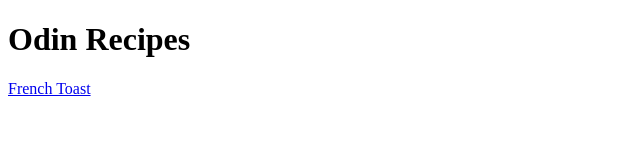
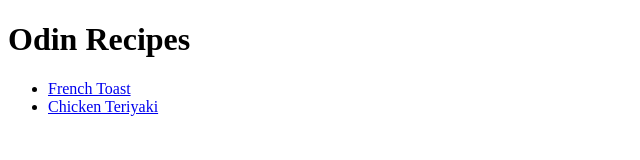
Before and after one commit to hansagg02/odin-recipes, a plain HTML site: page index.html in a window 1280 px wide. Shown: the whole page, without its empty margins (0-640 px from the left). Drawn offline with Linux system fonts and the light colour scheme.

Commit message:
Added the chicken teriyaki recipe

```diff
--- a/index.html
+++ b/index.html
@@ -7,6 +7,9 @@
 </head>
 <body>
     <h1>Odin Recipes</h1>
-    <a href="./recipes/frenchtoast.html">French Toast</a>
+    <ul>
+        <li><a href="./recipes/frenchtoast.html">French Toast</a></li>
+        <li><a href= "./recipes/chickenteriyaki.html"> Chicken Teriyaki</a></li>
+    </ul>
 </body>
 </html>
```
